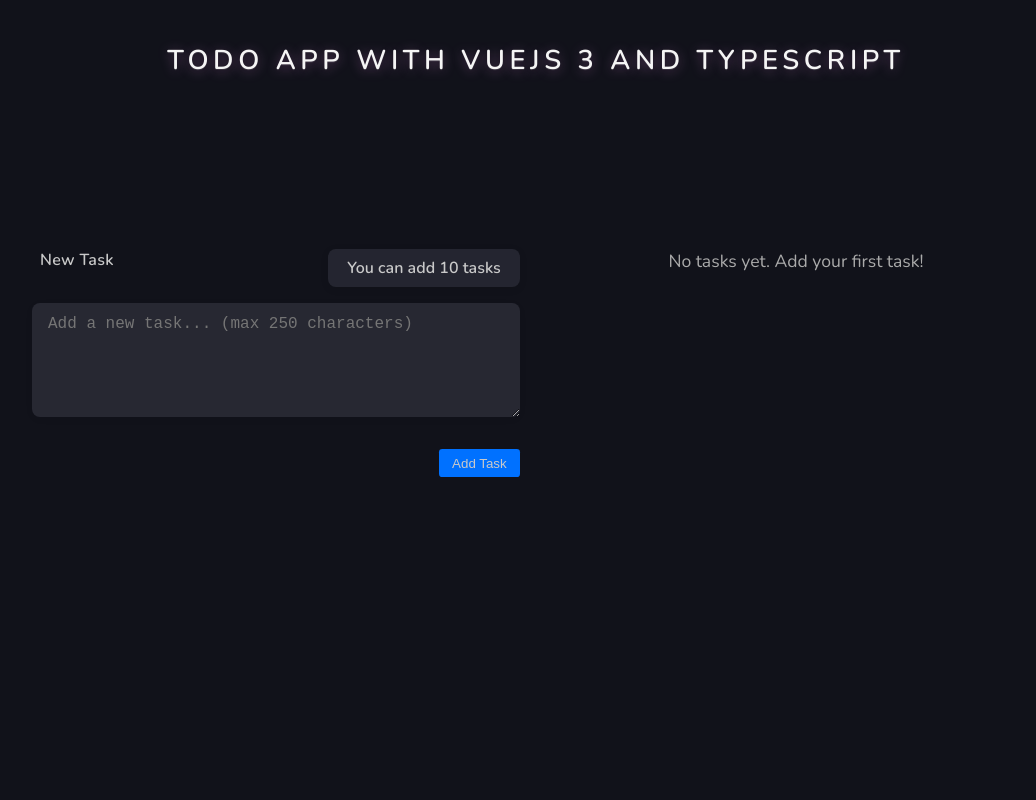
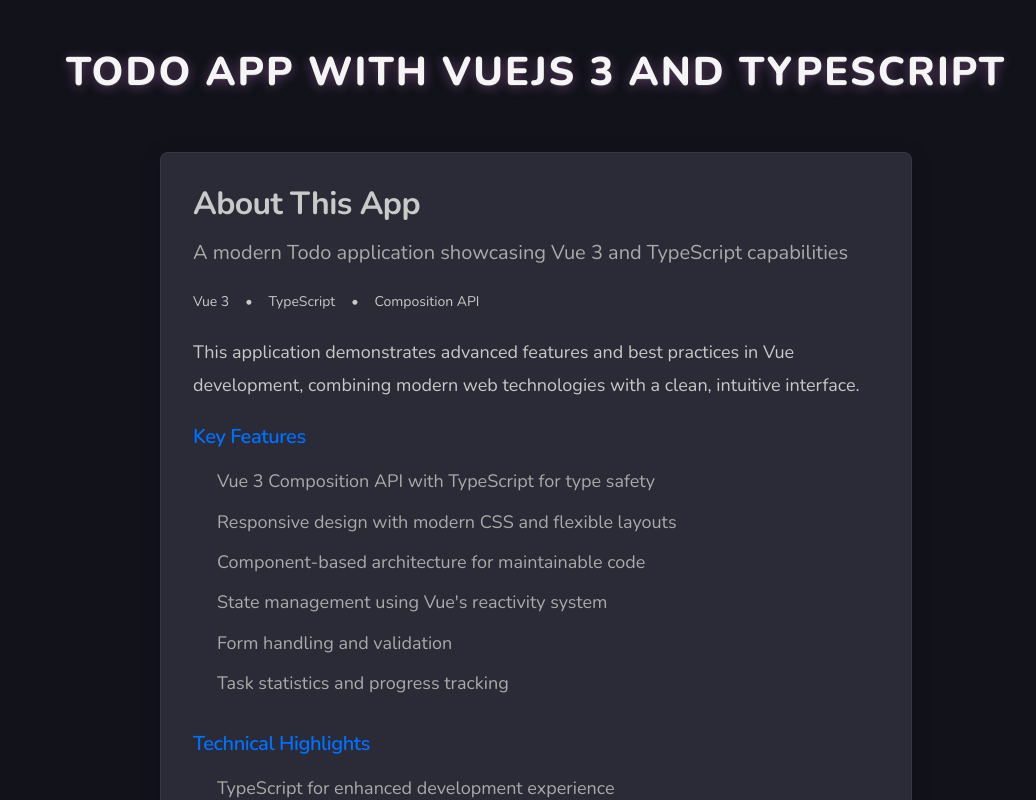
Before and after one commit to DiegoRoar/vue_todo, a Vue app: page / in a window 1280 px wide. Shown: the top 800 px of the page, without its empty margins (104-1140 px from the left). Built offline with nearby package versions, Linux system fonts and the light colour scheme.

Commit message:
Complete version 02
Release version 02

```diff
--- a/src/App.vue
+++ b/src/App.vue
@@ -1,7 +1,51 @@
 <template>
   <div class="container">
+    <header class="header">
       <h1 class="title">{{ title }}</h1>
-    <main>
+    </header>
+    <div class="content-wrapper">
+      <article class="article-card">
+        <h2 class="article-title">About This App</h2>
+        <p class="article-subtitle">
+          A modern Todo application showcasing Vue 3 and TypeScript capabilities
+        </p>
+        <div class="article-meta">
+          <span>Vue 3</span>
+          <span>•</span>
+          <span>TypeScript</span>
+          <span>•</span>
+          <span>Composition API</span>
+        </div>
+        <div class="article-content">
+          <p>
+            This application demonstrates advanced features and best practices in Vue development,
+            combining modern web technologies with a clean, intuitive interface.
+          </p>
+          <div class="article-section">
+            <h3>Key Features</h3>
+            <ul>
+              <li>Vue 3 Composition API with TypeScript for type safety</li>
+              <li>Responsive design with modern CSS and flexible layouts</li>
+              <li>Component-based architecture for maintainable code</li>
+              <li>State management using Vue's reactivity system</li>
+              <li>Form handling and validation</li>
+              <li>Task statistics and progress tracking</li>
+            </ul>
+          </div>
+          <div class="article-section">
+            <h3>Technical Highlights</h3>
+            <ul>
+              <li>TypeScript for enhanced development experience</li>
+              <li>CSS Variables for consistent theming</li>
+              <li>Responsive design with mobile-first approach</li>
+              <li>Modern ES6+ JavaScript features</li>
+              <li>Clean and maintainable code structure</li>
+            </ul>
+          </div>
+        </div>
+      </article>
+
+      <div class="todo-section">
         <div class="form-limit-row">
           <div class="form-limit-flex">
             <TodoForm
@@ -11,7 +55,7 @@
             />
           </div>
         </div>
-      <div class="task-stats" v-if="tasks.length">
+        <div class="task-stats card" v-if="tasks.length">
           <div class="stat-item">
             <span class="stat-label">Total Tasks:</span>
             <span class="stat-value">{{ tasks.length }}</span>
@@ -26,7 +70,8 @@
           </div>
         </div>
         <TaskList :tasks="tasks" @update-task="updateTask" @delete-task="deleteTask" />
-    </main>
+      </div>
+    </div>
   </div>
 </template>
 
@@ -70,125 +115,99 @@
 </script>
 
 <style scoped>
-.title {
-  font-size: clamp(0.9rem, 3.7vw, 1.7rem);
-  color: #f5f5f5;
+.header {
+  margin-bottom: var(--spacing-xl);
   text-align: center;
-  margin: 10px auto 50px;
-  text-shadow: var(--text-shadow);
-  font-weight: 600;
-  letter-spacing: 0.17em;
-  text-transform: uppercase;
 }
 
-.form-limit-row {
-  width: 100%;
-  margin-bottom: 1.2rem;
+.todo-section {
+  margin-top: var(--spacing-2xl);
 }
 
-.form-limit-flex {
-  display: flex;
-  align-items: center;
-  justify-content: space-between;
-  gap: 1.2rem;
-  width: 100%;
+.article-content {
+  color: var(--text-color);
 }
 
-.tasks-limit-inline {
-  align-self: center;
-  display: flex;
-  flex-direction: column;
-  justify-content: center;
-  min-width: 160px;
-  font-size: 1rem;
-  color: #fbbf24;
-  font-weight: 600;
-  background: rgba(39, 40, 50, 0.92);
-  border-radius: 0.5em;
-  padding: 0.5em 1.2em;
-  box-shadow: 0 2px 8px rgba(0, 0, 0, 0.08);
-  margin-top: 0;
-  height: fit-content;
+.article-content h3 {
+  color: var(--accent-color);
+  margin: var(--spacing-lg) 0 var(--spacing-md);
+  font-size: var(--text-xl);
+}
+
+.article-content ul {
+  list-style: disc;
+  padding-left: var(--spacing-lg);
+  margin-bottom: var(--spacing-md);
+}
+
+.article-content li {
+  margin-bottom: var(--spacing-sm);
+  color: var(--text-muted);
+}
+
+.article-content li:last-child {
+  margin-bottom: 0;
 }
 
 .task-stats {
   display: flex;
-  gap: 1.5rem;
-  margin: 1rem 0;
-  padding: 1rem;
-  background: rgba(39, 40, 50, 0.92);
-  border-radius: 0.5rem;
-  box-shadow: 0 2px 8px rgba(0, 0, 0, 0.08);
+  gap: var(--spacing-lg);
+  margin: var(--spacing-md) 0;
 }
 
 .stat-item {
   display: flex;
   flex-direction: column;
   align-items: center;
-  gap: 0.3rem;
+  gap: var(--spacing-xs);
 }
 
 .stat-label {
-  font-size: 0.9rem;
-  color: #aaa;
+  font-size: var(--text-sm);
+  color: var(--text-muted);
   text-transform: uppercase;
   letter-spacing: 0.05em;
 }
 
 .stat-value {
-  font-size: 1.2rem;
+  font-size: var(--text-xl);
   font-weight: 700;
   color: var(--accent-color);
 }
 
 .stat-value.pending {
-  color: #fbbf24;
+  color: var(--warning-color);
 }
 
 .stat-value.completed {
-  color: #4ade80;
+  color: var(--success-color);
 }
 
 @media (max-width: 900px) {
-  .form-limit-flex {
-    flex-direction: column;
-    align-items: stretch;
-    gap: 0.5rem;
-  }
-  .tasks-limit-inline {
-    margin-top: 0.5em;
-    align-self: stretch;
-    width: 100%;
-    text-align: left;
-    font-size: 0.95rem;
-    padding: 0.4em 0.8em;
-  }
   .task-stats {
     flex-direction: row;
     justify-content: space-around;
-    padding: 0.8rem;
-    margin: 0.8rem 0;
+    padding: var(--spacing-md);
   }
 }
 
 @media (max-width: 600px) {
-  .tasks-limit-inline {
-    font-size: 0.9rem;
-    padding: 0.3em 0.5em;
+  .article-content h3 {
+    font-size: var(--text-lg);
   }
+
   .task-stats {
     flex-direction: column;
-    gap: 0.8rem;
-    padding: 0.6rem;
-    margin: 0.6rem 0;
+    gap: var(--spacing-md);
+    padding: var(--spacing-md);
   }
 
   .stat-item {
     flex-direction: row;
     justify-content: space-between;
     width: 100%;
-    padding: 0.3rem 0;
-    border-bottom: 1px solid rgba(255, 255, 255, 0.06);
+    padding: var(--spacing-sm) 0;
+    border-bottom: 1px solid var(--border-color);
   }
 
   .stat-item:last-child {
@@ -196,11 +215,11 @@
   }
 
   .stat-label {
-    font-size: 0.85rem;
+    font-size: var(--text-sm);
   }
 
   .stat-value {
-    font-size: 1.1rem;
+    font-size: var(--text-lg);
   }
 }
 </style>
--- a/src/assets/main.css
+++ b/src/assets/main.css
@@ -1,4 +1,7 @@
 @import url("https://fonts.googleapis.com/css2?family=Nunito:wght@200;300;400;500;600;700;800;900;1000&display=swap");
+@import './styles/theme.css';
+
+/* Additional global styles can be added here */
 
 * {
   margin: 0;
--- /dev/null
+++ b/src/assets/styles/theme.css
@@ -0,0 +1,303 @@
+/* Theme Variables */
+:root {
+  /* Colors */
+  --primary-color: #11121a;
+  --secondary-color: #1a1b26;
+  --hover-color: #272832;
+  --accent-color: #0071ff;
+  --accent-hover: #0057cc;
+  --text-color: #c9c9c9;
+  --text-muted: #aaa;
+  --success-color: #4ade80;
+  --warning-color: #fbbf24;
+  --danger-color: #ff4444;
+  --border-color: rgba(255, 255, 255, 0.06);
+  --paper-color: #f8f9fa;
+  --paper-dark: #2a2b36;
+
+  /* Shadows */
+  --shadow-sm: 0 2px 8px rgba(0, 0, 0, 0.04);
+  --shadow-md: 0 4px 24px rgba(0, 0, 0, 0.1);
+  --shadow-lg: 0 8px 32px rgba(0, 0, 0, 0.15);
+  --text-shadow: 0 2px 12px rgba(221, 136, 221, 0.4),
+    0 1px 4px rgba(0, 0, 0, 0.18),
+    0 0.5px 0.5px rgba(255, 255, 255, 0.12);
+
+  /* Spacing */
+  --spacing-xs: 0.25rem;
+  --spacing-sm: 0.5rem;
+  --spacing-md: 1rem;
+  --spacing-lg: 1.5rem;
+  --spacing-xl: 2rem;
+  --spacing-2xl: 3rem;
+
+  /* Border Radius */
+  --radius-sm: 0.25rem;
+  --radius-md: 0.5rem;
+  --radius-lg: 1rem;
+
+  /* Font Sizes */
+  --text-xs: 0.75rem;
+  --text-sm: 0.875rem;
+  --text-base: 1rem;
+  --text-lg: 1.125rem;
+  --text-xl: 1.25rem;
+  --text-2xl: 1.5rem;
+  --text-3xl: 2rem;
+  --text-4xl: 2.5rem;
+
+  /* Transitions */
+  --transition-fast: 0.2s ease;
+  --transition-normal: 0.3s ease;
+  --transition-slow: 0.5s ease;
+
+  /* Container */
+  --container-max-width: 1200px;
+  --container-padding: 2rem;
+  --content-max-width: 800px;
+}
+
+/* Base Styles */
+* {
+  margin: 0;
+  padding: 0;
+  box-sizing: border-box;
+  list-style: none;
+  text-decoration: none;
+  color: var(--text-color);
+}
+
+html {
+  font-size: 16px;
+}
+
+body {
+  font-family: "Nunito", sans-serif;
+  min-height: 100vh;
+  min-height: 100svh;
+  min-height: 100dvh;
+  background-color: var(--primary-color);
+  line-height: 1.5;
+}
+
+/* Layout */
+.container {
+  max-width: var(--container-max-width);
+  width: 100%;
+  margin: 0 auto;
+  padding: var(--container-padding);
+}
+
+.content-wrapper {
+  max-width: var(--content-max-width);
+  margin: 0 auto;
+  padding: var(--spacing-lg);
+}
+
+main {
+  padding: min(5em, 7%);
+  display: grid;
+  grid-template-columns: 1fr;
+  gap: var(--spacing-xl);
+}
+
+/* Typography */
+h1, h2, h3, h4, h5, h6 {
+  color: var(--text-color);
+  font-weight: 600;
+  line-height: 1.2;
+  letter-spacing: -0.02em;
+}
+
+.title {
+  font-size: clamp(1.5rem, 4vw, 2.5rem);
+  color: #f5f5f5;
+  text-align: center;
+  margin: var(--spacing-md) auto var(--spacing-xl);
+  text-shadow: var(--text-shadow);
+  font-weight: 800;
+  letter-spacing: 0.05em;
+  text-transform: uppercase;
+  line-height: 1.2;
+}
+
+.article-title {
+  font-size: var(--text-3xl);
+  color: var(--text-color);
+  margin-bottom: var(--spacing-md);
+  font-weight: 700;
+  line-height: 1.2;
+}
+
+.article-subtitle {
+  font-size: var(--text-xl);
+  color: var(--text-muted);
+  margin-bottom: var(--spacing-lg);
+  font-weight: 400;
+  line-height: 1.4;
+}
+
+/* Cards and Containers */
+.card {
+  background: var(--paper-dark);
+  border-radius: var(--radius-md);
+  padding: var(--spacing-lg);
+  box-shadow: var(--shadow-md);
+  border: 1px solid var(--border-color);
+}
+
+.article-card {
+  background: var(--paper-dark);
+  border-radius: var(--radius-md);
+  padding: var(--spacing-xl);
+  box-shadow: var(--shadow-md);
+  border: 1px solid var(--border-color);
+  margin-bottom: var(--spacing-xl);
+}
+
+/* Buttons */
+.btn {
+  background-color: var(--accent-color);
+  color: var(--text-color);
+  padding: var(--spacing-sm) var(--spacing-md);
+  border: none;
+  border-radius: var(--radius-sm);
+  cursor: pointer;
+  transition: all var(--transition-fast);
+  font-weight: 600;
+  font-size: var(--text-base);
+}
+
+.btn:hover {
+  background-color: var(--accent-hover);
+  transform: translateY(-1px);
+}
+
+.btn:focus {
+  outline: none;
+  box-shadow: 0 0 0 2px rgba(0, 113, 255, 0.5);
+}
+
+.btn:active {
+  transform: translateY(0);
+}
+
+.btn:disabled {
+  background-color: var(--text-muted);
+  cursor: not-allowed;
+  transform: none;
+}
+
+/* Form Elements */
+input[type="text"],
+input[type="checkbox"],
+textarea {
+  background: var(--hover-color);
+  border: 1px solid var(--border-color);
+  border-radius: var(--radius-sm);
+  padding: var(--spacing-sm);
+  color: var(--text-color);
+  transition: all var(--transition-fast);
+}
+
+input[type="text"]:focus,
+textarea:focus {
+  outline: none;
+  border-color: var(--accent-color);
+  box-shadow: 0 0 0 2px rgba(0, 113, 255, 0.2);
+}
+
+/* Magazine Style Elements */
+.article-meta {
+  display: flex;
+  align-items: center;
+  gap: var(--spacing-md);
+  margin-bottom: var(--spacing-lg);
+  color: var(--text-muted);
+  font-size: var(--text-sm);
+}
+
+.article-content {
+  font-size: var(--text-lg);
+  line-height: 1.8;
+  color: var(--text-color);
+}
+
+.article-section {
+  margin-bottom: var(--spacing-xl);
+}
+
+.article-section:last-child {
+  margin-bottom: 0;
+}
+
+/* Responsive Design */
+@media (min-width: 900px) {
+  main {
+    grid-template-columns: repeat(2, 1fr);
+  }
+}
+
+@media (max-width: 900px) {
+  :root {
+    --container-padding: 1.5rem;
+  }
+
+  main {
+    padding: var(--spacing-lg);
+    gap: var(--spacing-lg);
+  }
+
+  .article-card {
+    padding: var(--spacing-lg);
+  }
+}
+
+@media (max-width: 600px) {
+  :root {
+    --container-padding: 1rem;
+  }
+
+  main {
+    padding: var(--spacing-md);
+    gap: var(--spacing-md);
+  }
+
+  .title {
+    margin-bottom: var(--spacing-lg);
+  }
+
+  .article-card {
+    padding: var(--spacing-md);
+  }
+
+  .article-title {
+    font-size: var(--text-2xl);
+  }
+
+  .article-subtitle {
+    font-size: var(--text-lg);
+  }
+}
+
+/* Utility Classes */
+.text-center { text-align: center; }
+.text-muted { color: var(--text-muted); }
+.text-success { color: var(--success-color); }
+.text-warning { color: var(--warning-color); }
+.text-danger { color: var(--danger-color); }
+
+.flex { display: flex; }
+.flex-col { flex-direction: column; }
+.items-center { align-items: center; }
+.justify-between { justify-content: space-between; }
+.gap-sm { gap: var(--spacing-sm); }
+.gap-md { gap: var(--spacing-md); }
+.gap-lg { gap: var(--spacing-lg); }
+
+.mt-sm { margin-top: var(--spacing-sm); }
+.mt-md { margin-top: var(--spacing-md); }
+.mt-lg { margin-top: var(--spacing-lg); }
+.mb-sm { margin-bottom: var(--spacing-sm); }
+.mb-md { margin-bottom: var(--spacing-md); }
+.mb-lg { margin-bottom: var(--spacing-lg); }
```
Also changed, not shown: src/components/TaskList.vue (+47 -34 lines). Lines whose indentation alone changed are shown as unchanged.
